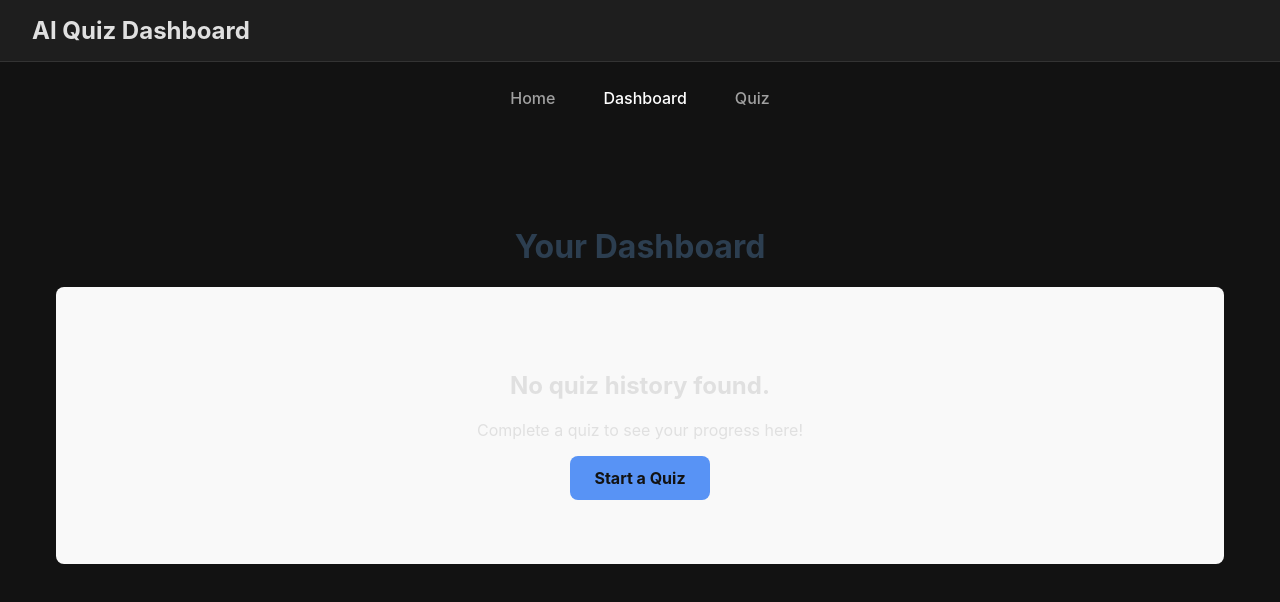
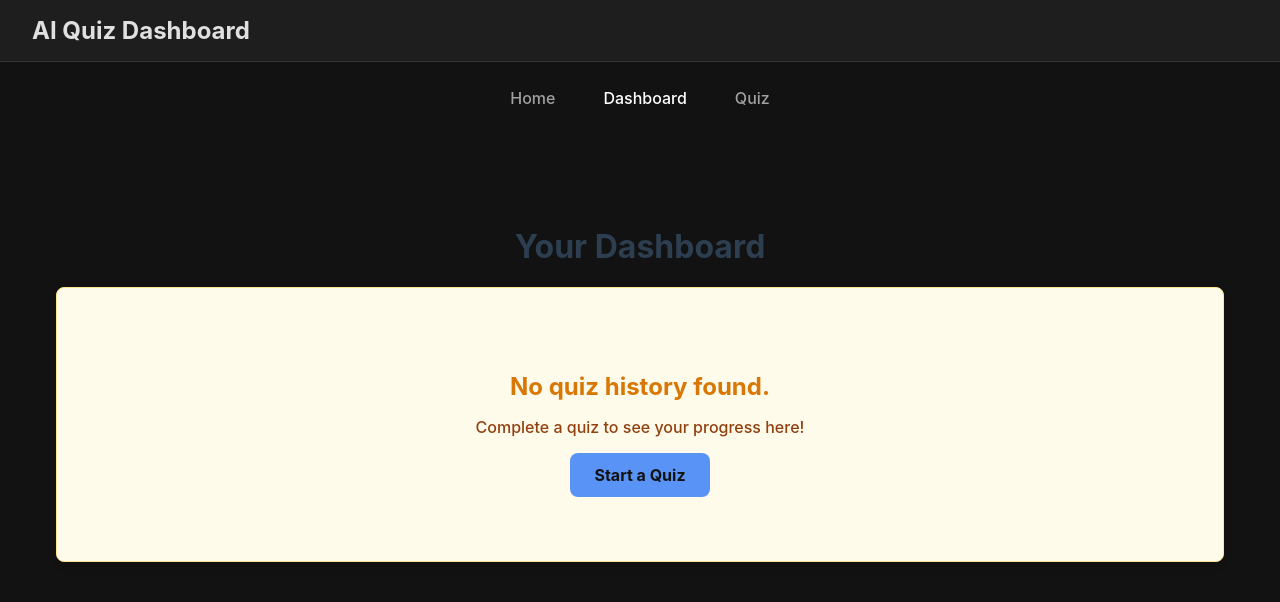
Before and after one commit to srini85920/react-quizz-app, a React (Vite) app: page /dashboard in a window 1280 px wide. Shown: the top 602 px of the page. Built offline with nearby package versions, Linux system fonts and the light colour scheme.

Commit message:
Update emptyState background and button styling

```diff
--- a/src/pages/DashboardPage.module.css
+++ b/src/pages/DashboardPage.module.css
@@ -109,3 +109,37 @@
   --correct-color: #28a745;
   --incorrect-color: #dc3545;
 }
+
+.emptyState {
+  text-align: center;
+  padding: 4rem;
+  background: #fffbeb; /* light yellow background to make it pop */
+  border-radius: 8px;
+  border: 1px solid #ffe58f; /* subtle border for emphasis */
+  box-shadow: 0 4px 12px rgba(0, 0, 0, 0.05); /* soft shadow for depth */
+}
+
+.emptyState h2 {
+  color: #d97706; /* darker yellow / amber for title */
+  margin-bottom: 1rem;
+}
+
+.emptyState p {
+  color: #92400e; /* slightly darker for text */
+  font-weight: 500;
+}
+
+.emptyState .button {
+  margin-top: 1.5rem;
+  background-color: #fbbf24; /* golden button */
+  color: #ffffff;
+  padding: 0.6rem 1.2rem;
+  border-radius: 6px;
+  text-decoration: none;
+  font-weight: bold;
+  transition: background-color 0.2s ease;
+}
+
+.emptyState .button:hover {
+  background-color: #f59e0b; /* darker on hover */
+}
```
